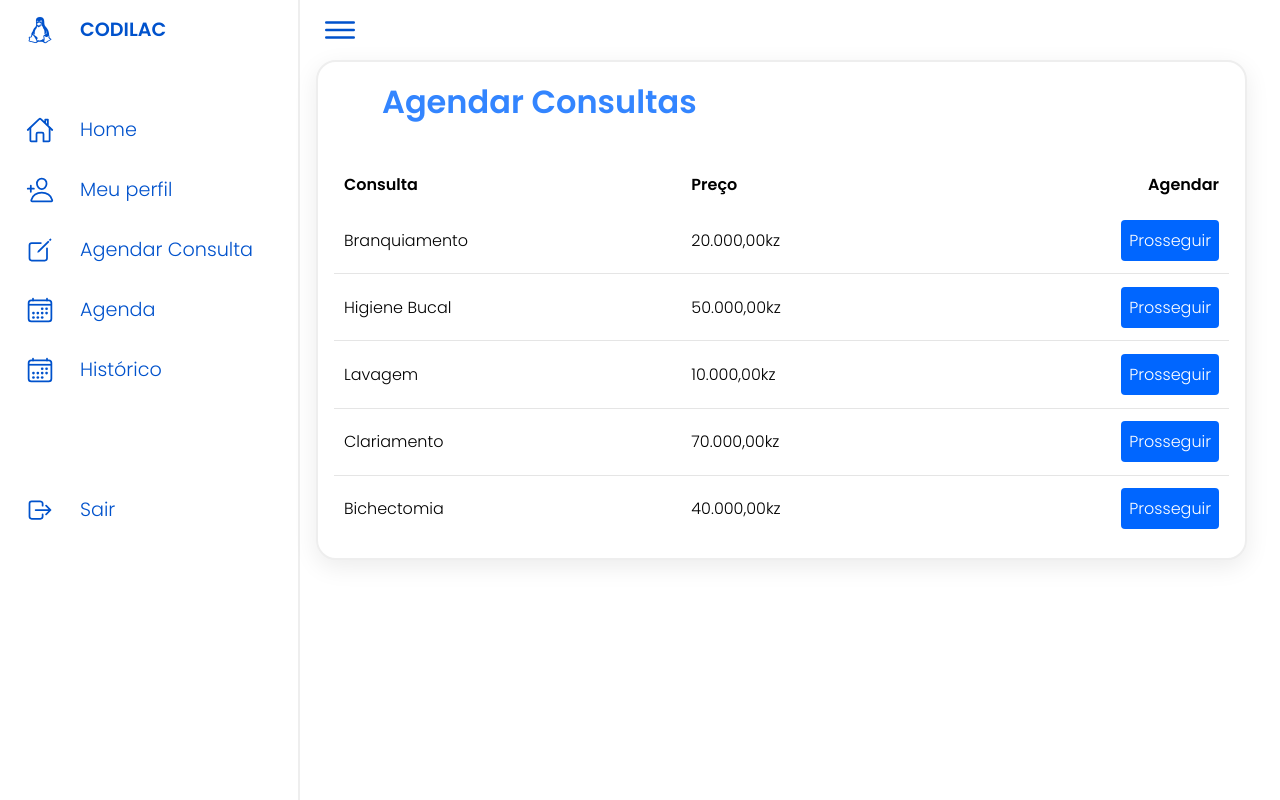
After one commit to ArielDelgado06/CODILAC, a PHP site: page /HTML/agendar.html in a window 1280 px wide. The commit adds this page. Run offline with PHP 8.4, Linux system fonts and the light colour scheme.

Commit message:
tela de marcação iniciada

```diff
--- a/codilac/CSS/marcacao.css
+++ b/codilac/CSS/marcacao.css
@@ -62,7 +62,7 @@ body{
   pointer-events: none;
 }
 
-.navigation ul li:nth-child(6){
+.navigation ul li:nth-child(7){
   margin-top: 80px;
 }
 
@@ -311,3 +311,66 @@ body{
   background: #eee;
   margin-top: 3rem;
 }
+
+.main_box{
+  width: 95%;
+  position: absolute;
+  margin-left: 1rem;
+  padding: 1rem;
+  border: 2px solid #eee;
+  border-radius: 20px;
+  display: grid;
+  min-height: 500px;
+  background: #fff;
+  box-shadow: 0 7px 25px rgba(0, 0, 0, 0.08);
+}
+
+.main_box .mainwrap h1{
+  font-weight: 600;
+  color: var(--clr-blueliht);
+  text-align:start;
+}
+
+.main_box table{
+  width: 100%;
+  border-collapse:collapse;
+  margin-top: 10px;
+}
+
+.main_box table thead td{
+  font-weight: 600;
+
+}
+
+.main_box .btnAgendar{
+  padding: 8px;
+  cursor: pointer;
+  border-radius: 4px;
+  border: none;
+  background: var(--clr-blue);
+  color: #fff;
+  font-size: 16px;
+}
+.main_box table tr{
+  color: #000;
+  border-bottom: 1px solid rgba(0, 0, 0, 0.1);
+}
+
+.main_box table tr:last-child{
+  border-bottom: none;
+}
+
+.main_box table tbody tr:hover{
+  background: #eee;
+  color: #000;
+  border: 1px solid #eee;
+
+}
+
+.main_box table tr td{
+  padding: 10px;
+}
+
+.main_box table tr td:last-child{
+  text-align: end;
+}
--- /dev/null
+++ b/codilac/HTML/agendar.html
@@ -0,0 +1,121 @@
+<!DOCTYPE html>
+<html lang="pt-br">
+<head>
+  <meta charset="UTF-8">
+  <meta http-equiv="X-UA-Compatible" content="IE=edge">
+  <meta name="viewport" content="width=device-width, initial-scale=1.0">
+  <link rel="preconnect" href="https://fonts.googleapis.com">
+  <link rel="preconnect" href="https://fonts.gstatic.com" crossorigin/>
+  <link href="https://fonts.googleapis.com/css2?family=Poppins:ital,wght@0,300;0,600;1,300&display=swap" rel="stylesheet"/>
+  <link href='https://unpkg.com/boxicons@2.1.4/css/boxicons.min.css' rel='stylesheet'>
+  <title>Agendar consulta</title>
+  <link rel="stylesheet" href="../CSS/marcacao.css">
+</head>
+<body>
+  <div class="container">
+    <div class="navigation">
+      <ul>
+        <li><a href="#">
+          <span class="icon"><ion-icon name="logo-tux"></ion-icon></span>
+          <span id="mainTitle" class="title">CODILAC</span>
+        </a></li>
+
+        <li><a href="#">
+          <span class="icon"><ion-icon name="home-outline"></ion-icon></span>
+          <span class="title">Home</span>
+        </a></li>
+
+        <li><a href="#">
+          <span class="icon"><ion-icon name="person-add-outline"></ion-icon></span>
+          <span class="title">Meu perfil</span>
+        </a></li>
+
+        <li><a href="#">
+          <span class="icon"><ion-icon name="create-outline"></ion-icon></span>
+          <span class="title">Agendar Consulta</span>
+        </a></li>
+
+        <li><a href="#">
+          <span class="icon"><ion-icon name="calendar-outline"></ion-icon></span>
+          <span class="title">Agenda</span>
+        </a></li>
+
+        <li><a href="#">
+          <span class="icon"><ion-icon name="calendar-outline"></ion-icon></span>
+          <span class="title">Histórico</span>
+        </a></li>
+
+
+        <li><a href="#">
+          <span class="icon"><ion-icon name="log-out-outline"></ion-icon></span>
+          <span class="title">Sair</span>
+        </a></li>
+      </ul>
+    </div>
+
+    <div class="main">
+      <div class="topbar">
+        <div class="toggle">
+          <ion-icon name="menu-outline"></ion-icon>
+        </div>
+      </div>
+
+     <div class="main_box">
+
+      <div class="mainwrap">
+        <h1>Agendar Consultas</h1>
+      </div>
+      <table>
+        <thead>
+          <tr>
+            <td>Consulta</td>
+            <td>Preço</td>
+            <td>Agendar</td>
+          </tr>
+        </thead>
+
+        <tbody>
+          <tr>
+            <td>Branquiamento</td>
+            <td>20.000,00kz</td>
+            <td><button class="btnAgendar">Prosseguir</button></td>
+          </tr>
+
+          <tr>
+            <td>Higiene Bucal</td>
+            <td>50.000,00kz</td>
+            <td><button class="btnAgendar">Prosseguir</button></td>
+          </tr>
+
+          <tr>
+            <td>Lavagem</td>
+            <td>10.000,00kz</td>
+            <td><button class="btnAgendar">Prosseguir</button></td>
+          </tr>
+
+          <tr>
+            <td>Clariamento</td>
+            <td>70.000,00kz</td>
+            <td><button class="btnAgendar">Prosseguir</button></td>
+          </tr>
+
+          <tr>
+            <td>Bichectomia</td>
+            <td>40.000,00kz</td>
+            <td><button class="btnAgendar">Prosseguir</button></td>
+          </tr>
+
+        </tbody>
+      </table>
+     </div>
+    </div>
+
+  </div>
+
+
+
+    <script type="module" src="https://unpkg.com/ionicons@7.1.0/dist/ionicons/ionicons.esm.js"></script>
+    <script nomodule src="https://unpkg.com/ionicons@7.1.0/dist/ionicons/ionicons.js"></script>
+  <script src="../js/script.js"></script>
+</body>
+</html>
--- a/codilac/HTML/marcacao.html
+++ b/codilac/HTML/home.html
@@ -39,6 +39,12 @@
           <span class="icon"><ion-icon name="calendar-outline"></ion-icon></span>
           <span class="title">Agenda</span>
         </a></li>
+
+        <li><a href="#">
+          <span class="icon"><ion-icon name="calendar-outline"></ion-icon></span>
+          <span class="title">Histórico</span>
+        </a></li>
+
 
         <li><a href="#">
           <span class="icon"><ion-icon name="log-out-outline"></ion-icon></span>
```
